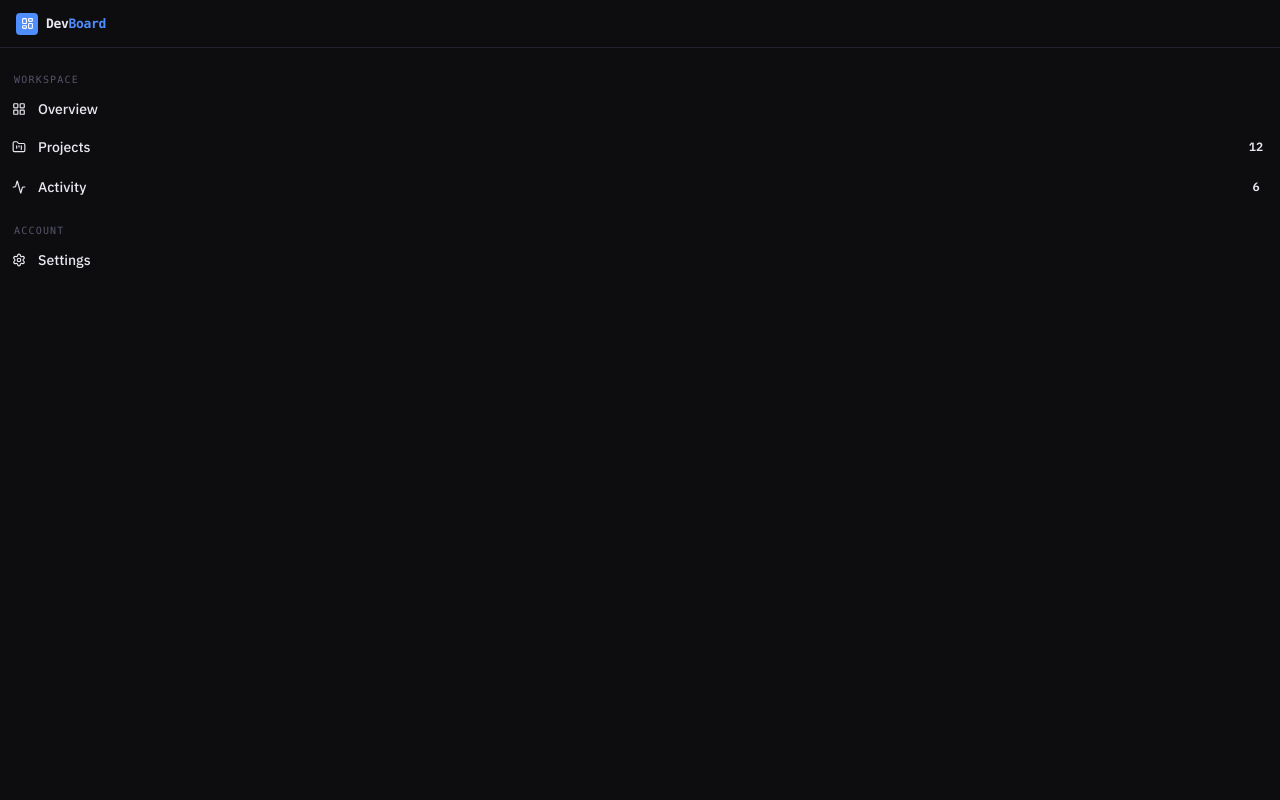
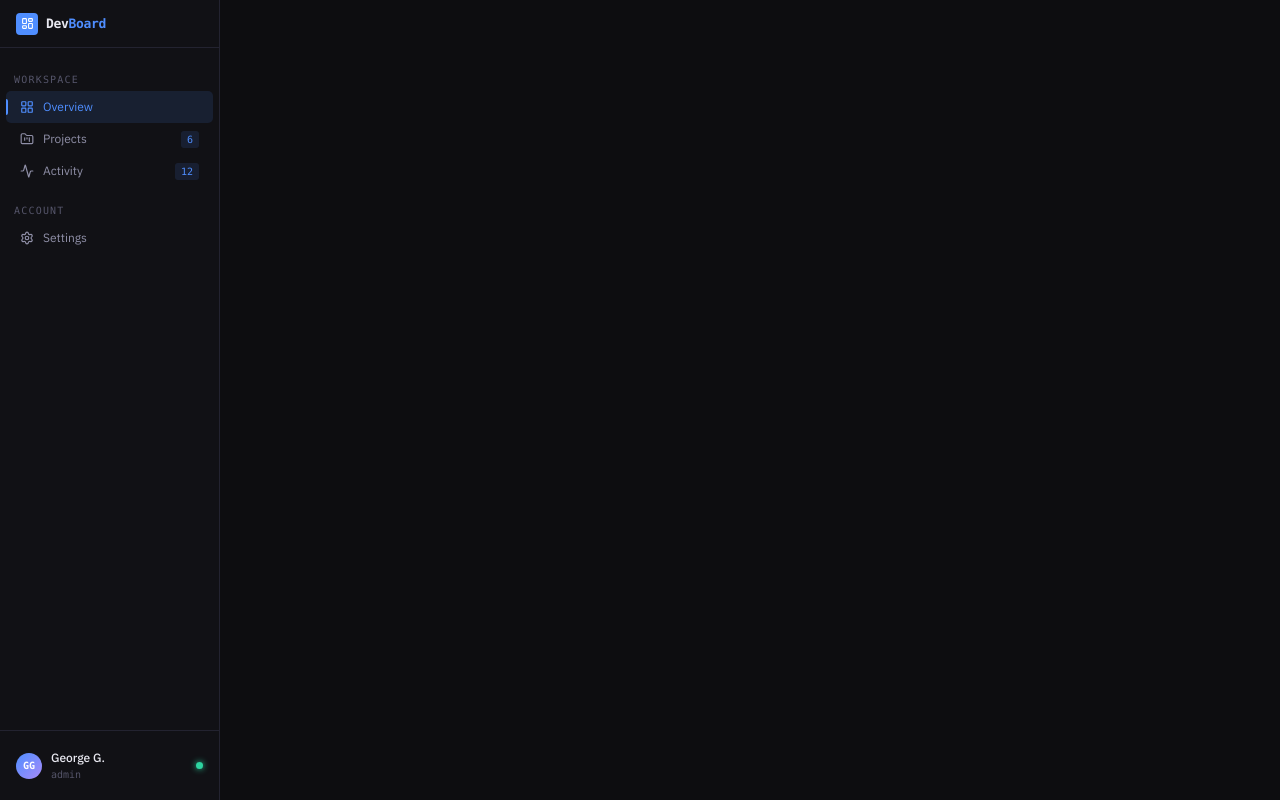
Before and after one commit to georgegoodluck/DevBoard, a Next.js app: page / in a window 1280 px wide. Built offline with nearby package versions, Linux system fonts and the light colour scheme.

Commit message:
feat: create SidebarUser

```diff
--- a/app/page.tsx
+++ b/app/page.tsx
@@ -1,11 +1,10 @@
-import React from 'react'
+import React from "react";
 import Sidebar from "@/components/layout/Sidebar";
 
 export default function page() {
   return (
     <>
-    {/* <h1>DevBoard</h1> */}
-    <Sidebar />
+      <Sidebar />
     </>
-  )
+  );
 }
--- a/components/layout/NavLink.tsx
+++ b/components/layout/NavLink.tsx
@@ -1,26 +1,38 @@
-"use client"
+"use client";
 
 import Link from "next/link";
 import { usePathname } from "next/navigation";
-import { NavItems } from "@/types/nav";
+import { NavItem } from "@/types/nav";
 
-export default function NavLink({ item }: { item: NavItems }) {
+export default function NavLink({ item }: { item: NavItem }) {
   const pathname = usePathname();
   const isActive = pathname === item.href;
 
   return (
     <Link
       href={item.href}
-      className={`flex items-center gap-3 rounded-lg px-3 py-2 text-sm font-medium transition-colors ${
-        isActive
-          ? "bg-primary text-primary-foreground"
-          : "text-muted-foreground hover:bg-muted hover:text-foreground"
-      }`}
+      className={`
+        relative flex items-center gap-[9px] mx-[6px] px-[14px] py-[7px]
+        rounded-[var(--radius)] text-[12px] no-underline
+        transition-colors duration-100
+        ${
+          isActive
+            ? "bg-[var(--accent-dim)] text-[var(--accent)]"
+            : "text-[var(--text2)] hover:bg-[var(--bg3)] hover:text-[var(--text)]"
+        }
+      `}
     >
+      {/* Active indicator bar */}
+      {isActive && (
+        <span className="absolute left-0 top-1/2 -translate-y-1/2 w-[2px] h-[16px] bg-[var(--accent)] rounded-r-[2px]" />
+      )}
+
       {item.icon}
-      {item.label}
-      {item.badge && (
-        <span className="ml-auto flex h-6 w-6 flex-shrink-0 items-center justify-center rounded-full bg-primary text-xs font-bold text-primary-foreground">
+      <span>{item.label}</span>
+
+      {/* Badge */}
+      {item.badge !== undefined && (
+        <span className="ml-auto font-mono text-[10px] font-medium px-[6px] py-[1px] rounded-[3px] bg-[var(--accent-dim)] text-[var(--accent)]">
           {item.badge}
         </span>
       )}
--- a/components/layout/Sidebar.tsx
+++ b/components/layout/Sidebar.tsx
@@ -1,10 +1,16 @@
 import SidebarLogo from "./SidebarLogo";
 import SidebarNav from "./SidebarNav";
+import SidebarUser from "./SidebarUser";
+
 export default function Sidebar() {
   return (
-    <div>
+    <aside
+      className="flex flex-col shrink-0 overflow-hidden border-r border-[var(--border)] bg-[var(--bg1)]"
+      style={{ width: "var(--sidebar-width)", height: "100vh" }}
+    >
       <SidebarLogo />
       <SidebarNav />
-    </div>
+      <SidebarUser />
+    </aside>
   );
 }
--- /dev/null
+++ b/components/layout/SidebarUser.tsx
@@ -0,0 +1,31 @@
+export default function SidebarUser() {
+  return (
+    <div className="border-t border-[var(--border)] p-[10px_6px]">
+      <div className="flex items-center gap-[9px] px-[10px] py-2 rounded-[var(--radius)] cursor-pointer transition-colors hover:bg-[var(--bg3)]">
+        {/* Avatar */}
+        <div
+          className="flex items-center justify-center w-[26px] h-[26px] rounded-full font-mono text-[10px] font-semibold text-white shrink-0"
+          style={{ background: "linear-gradient(135deg, #4f8eff, #a78bfa)" }}
+        >
+          GG
+        </div>
+
+        {/* Name + role */}
+        <div className="flex flex-col flex-1 min-w-0">
+          <span className="text-[12px] font-medium text-[var(--text)] truncate">
+            George G.
+          </span>
+          <span className="font-mono text-[10px] text-[var(--text3)]">
+            admin
+          </span>
+        </div>
+
+        {/* Online dot */}
+        <div
+          className="w-[7px] h-[7px] rounded-full bg-[var(--green)] shrink-0"
+          style={{ boxShadow: "0 0 6px var(--green)" }}
+        />
+      </div>
+    </div>
+  );
+}
--- a/components/layout/nav-items.tsx
+++ b/components/layout/nav-items.tsx
@@ -9,22 +9,22 @@ export const navItems: NavItems[] = [
   },
   {
     label: "Projects",
-    badge: 12,
+    badge: 6,
     href: "/projects",
     icon: <FolderKanban size={14} />,
   },
   {
     label: "Activity",
     href: "/activity",
-      badge: 6,
+    badge: 12,
     icon: <Activity size={14} />,
   },
 ];
 
-export const accountItems : NavItems[] = [
+export const accountItems: NavItems[] = [
   {
     label: "Settings",
-        href: '/settings',
-        icon: <Settings size={14} />
-    }
-]
+    href: "/settings",
+    icon: <Settings size={14} />,
+  },
+];
```
Also changed, not shown: types/nav.ts (+5 -5 lines). Lines whose indentation alone changed are shown as unchanged.
